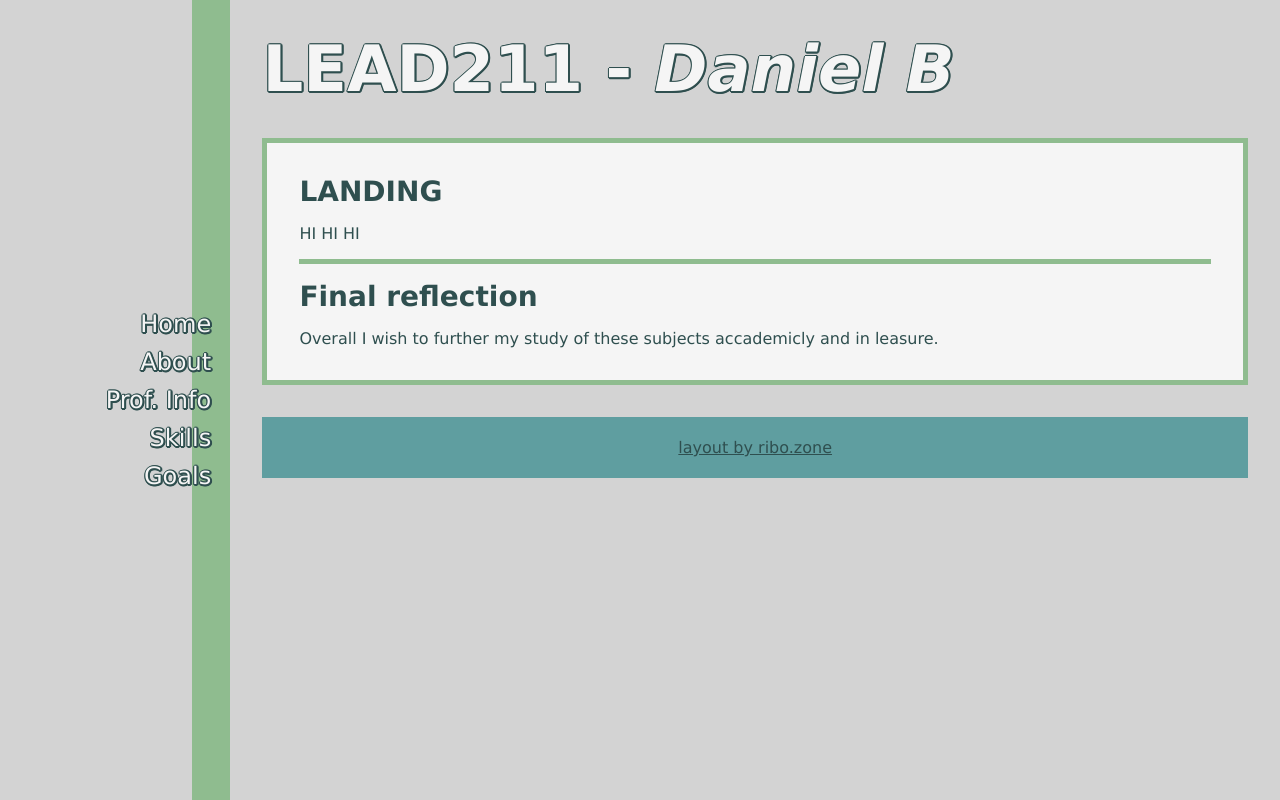
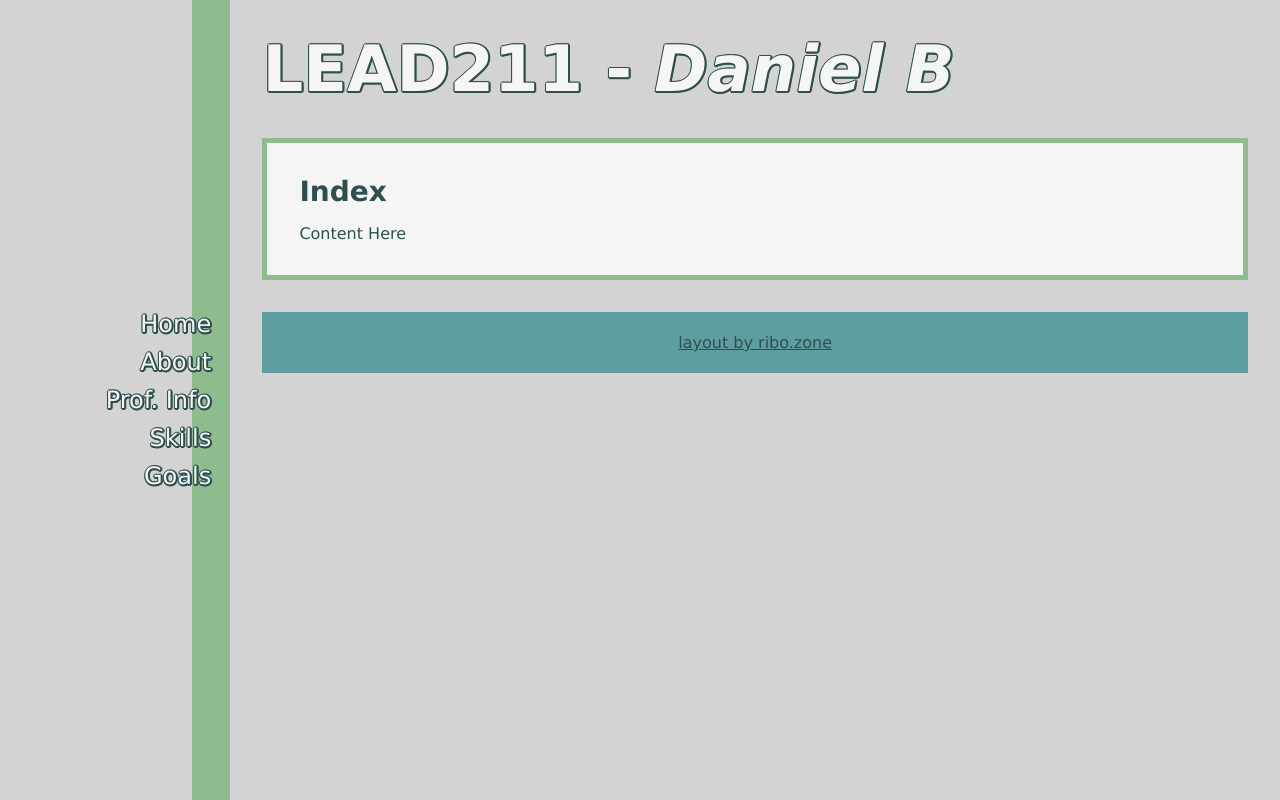
Before and after one commit to LegumeAppreciator/LEAD211, a plain HTML site: page index.html in a window 1280 px wide. Drawn offline with Linux system fonts and the light colour scheme.

Commit message:
Update index.html

```diff
--- a/index.html
+++ b/index.html
@@ -39,12 +39,8 @@
 </header>
 
 <section> <!-- Sections are styled with borders, padding, margins, etc -->
-  <h3>LANDING</h3>
-  <p>HI HI HI</p>
-  <hr>
-
-  <h3>Final reflection</h3>
-  <p> Overall I wish to further my study of these subjects accademicly and in leasure. </p>
+  <h3>Index</h3>
+  <p>Content Here</p>
 
 </section>
 
```
